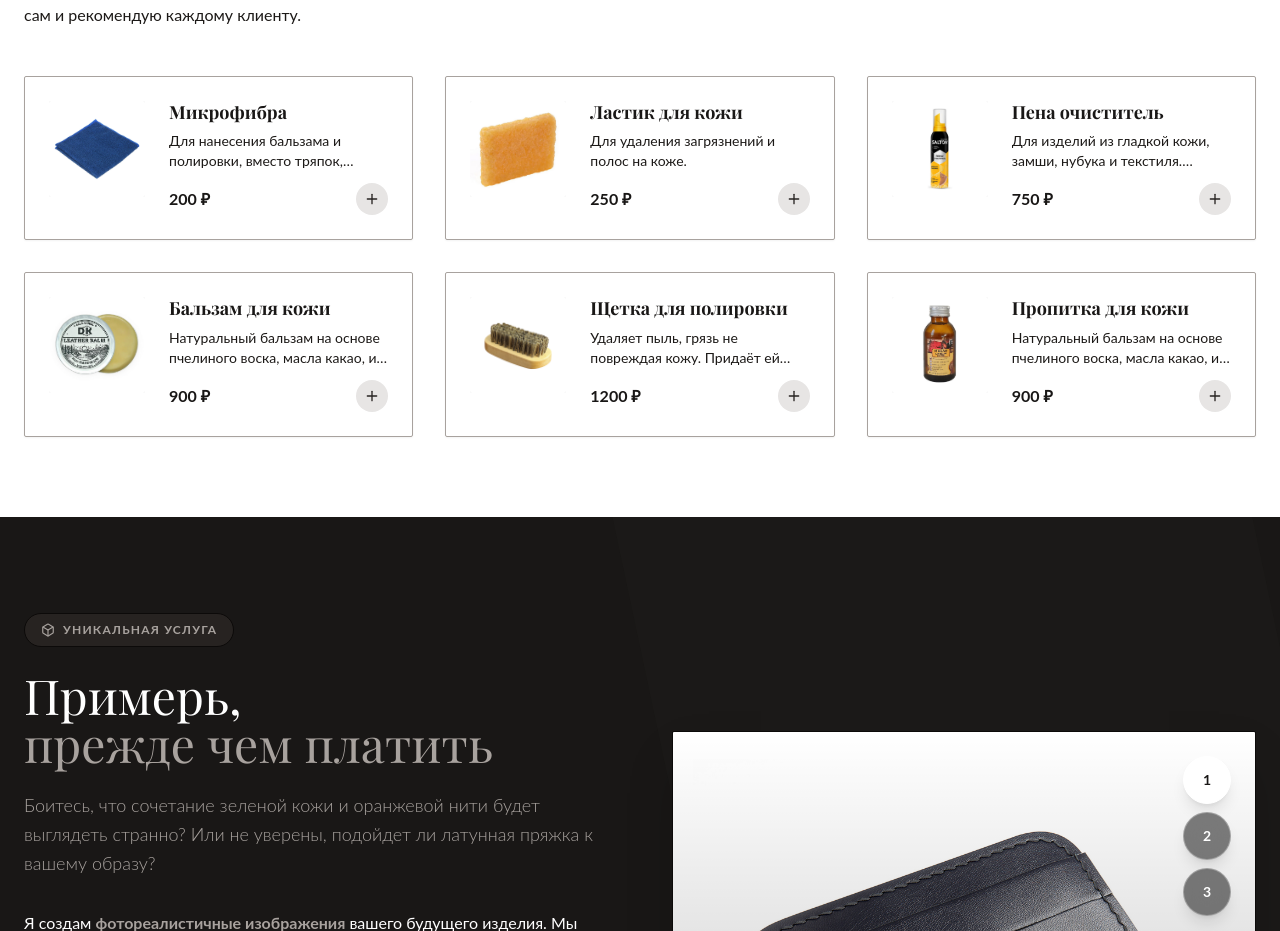
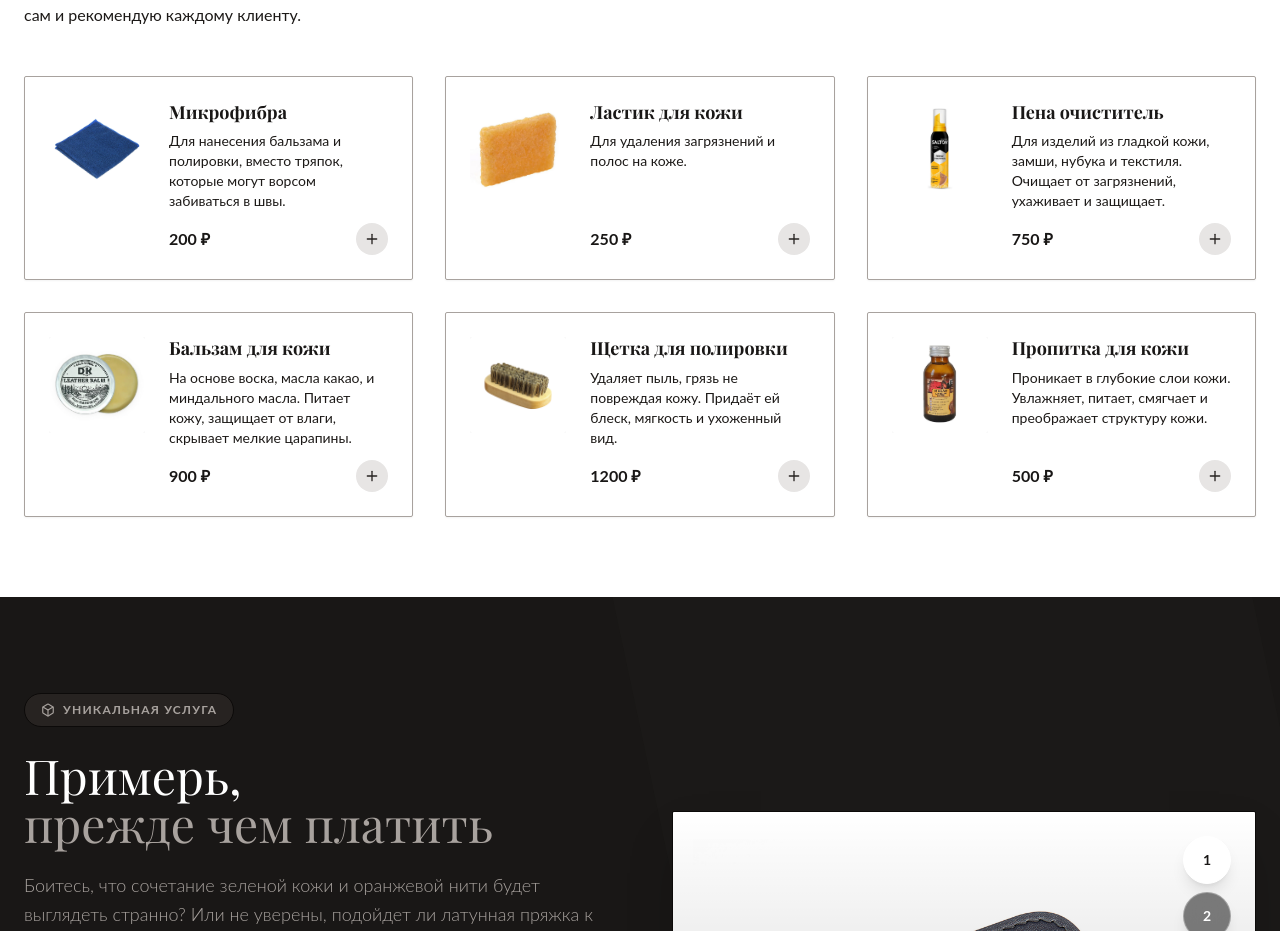
Before and after one commit to Slashtore/bsvleather, a React (Vite) app: page / in a window 1280 px wide. Shown: the part 3082-4013 px from the top of the page. Built offline with nearby package versions, Linux system fonts and the light colour scheme.

Commit message:
fix: remove line-clamp-2 from care products description

```diff
--- a/components/CareSection.tsx
+++ b/components/CareSection.tsx
@@ -42,7 +42,7 @@ export const CareSection: React.FC<CareSectionProps> = ({ onAddToCart }) => {
                     <div className="flex flex-col justify-between flex-grow">
                         <div>
                             <h3 className="font-serif text-lg text-leather-900 font-bold leading-tight mb-2">{product.name}</h3>
-                            <p className="text-sm text-leather-600 line-clamp-2 mb-3">{product.description}</p>
+                            <p className="text-sm text-leather-600 mb-3">{product.description}</p>
                         </div>
                         <div className="flex justify-between items-center mt-auto">
                             <span className="font-bold text-leather-900">{product.price} ₽</span>
--- a/constants/products/care.ts
+++ b/constants/products/care.ts
@@ -34,7 +34,7 @@ export const CARE: Product[] = [
     name: 'Бальзам для кожи',
     category: ProductCategory.CARE,
     price: 900,
-    description: 'Натуральный бальзам на основе пчелиного воска, масла какао, и миндального масла. Питает кожу, защищает от влаги и скрывает мелкие царапины.',
+    description: 'На основе воска, масла какао, и миндального масла. Питает кожу, защищает от влаги, скрывает мелкие царапины.',
     imageUrl: '/image/balm.jpg',
     details: ['Объем 50мл', '100% натуральный', 'Подходит для любой кожи']
   },
@@ -51,9 +51,9 @@ export const CARE: Product[] = [
     id: 'care-6',
     name: 'Пропитка для кожи',
     category: ProductCategory.CARE,
-    price: 900,
-    description: 'Натуральный бальзам на основе пчелиного воска, масла какао, и миндального масла. Питает кожу, защищает от влаги и скрывает мелкие царапины.',
+    price: 500,
+    description: 'Проникает в глубокие слои кожи. Увлажняет, питает, смягчает и преображает структуру кожи.',
     imageUrl: '/image/oil.jpg',
-    details: ['Объем 50мл', '100% натуральный', 'Подходит для любой кожи']
+    details: ['Объем 100мл', 'Придаёт блеск', 'Подходит для любой кожи']
   }
 ];
```
